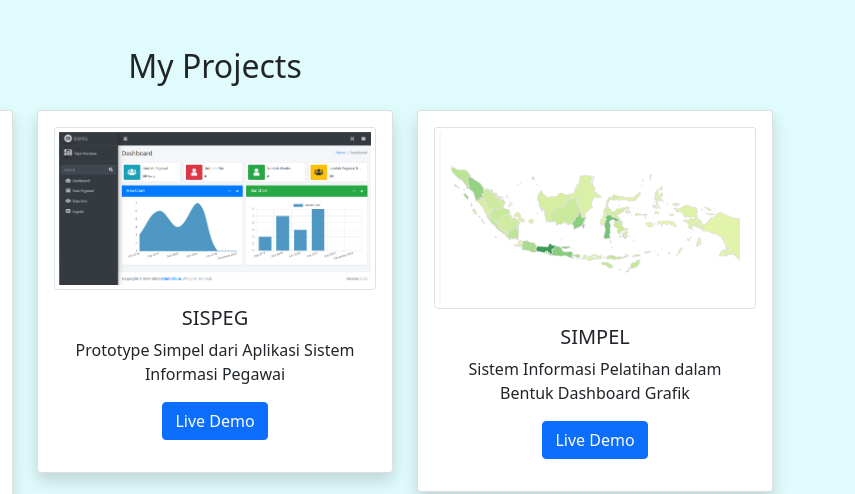
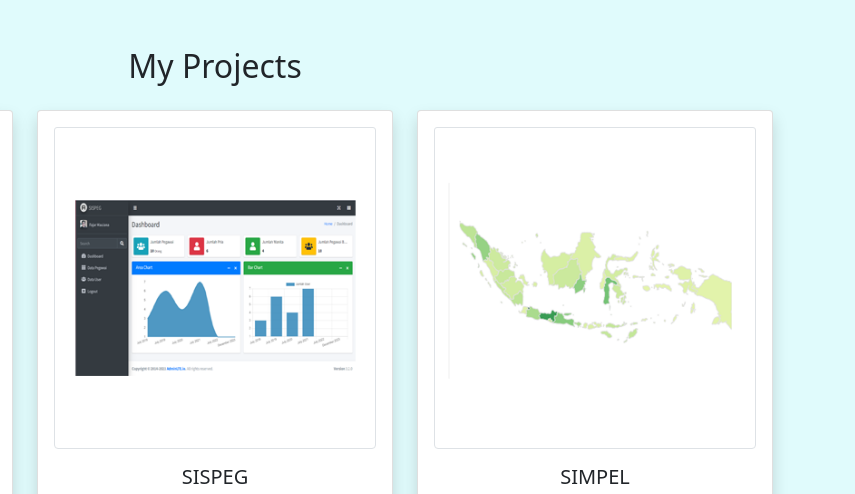
Before and after one commit to f4j4rmaulana/fmaulana.github.io, a plain HTML site: page index.html in a window 1280 px wide. Shown: the part 1600-2094 px from the top of the page, 425-1280 px from the left. Drawn offline with nearby package versions, Linux system fonts and the light colour scheme.

Commit message:
resize image ratio

```diff
--- a/index.html
+++ b/index.html
@@ -145,7 +145,7 @@
           </div>
           <div class="col-md-4 mb-3">
             <div class="card shadow p-3 mb-5 bg-body rounded">
-              <img src="img/Sispeg.png" class="card-img-top img-thumbnail" alt="Project LMS" />
+              <img src="img/Sispeg-a.png" class="card-img-top img-thumbnail" alt="Project LMS" />
               <div class="card-body text-center">
                 <h5 class="card-title">SISPEG</h5>
                 <p class="card-text">Prototype Simpel dari Aplikasi Sistem Informasi Pegawai</p>
@@ -155,7 +155,7 @@
           </div>
           <div class="col-md-4 mb-3">
             <div class="card shadow p-3 mb-5 bg-body rounded">
-              <img src="img/Simpel.png" class="card-img-top img-thumbnail" alt="Project LMS" />
+              <img src="img/Simpel-a.png" class="card-img-top img-thumbnail" alt="Project LMS" />
               <div class="card-body text-center">
                 <h5 class="card-title">SIMPEL</h5>
                 <p class="card-text">Sistem Informasi Pelatihan dalam Bentuk Dashboard Grafik</p>
```
Also changed, not shown: img/Simpel-a.png (added), img/Sispeg-a.png (added).
